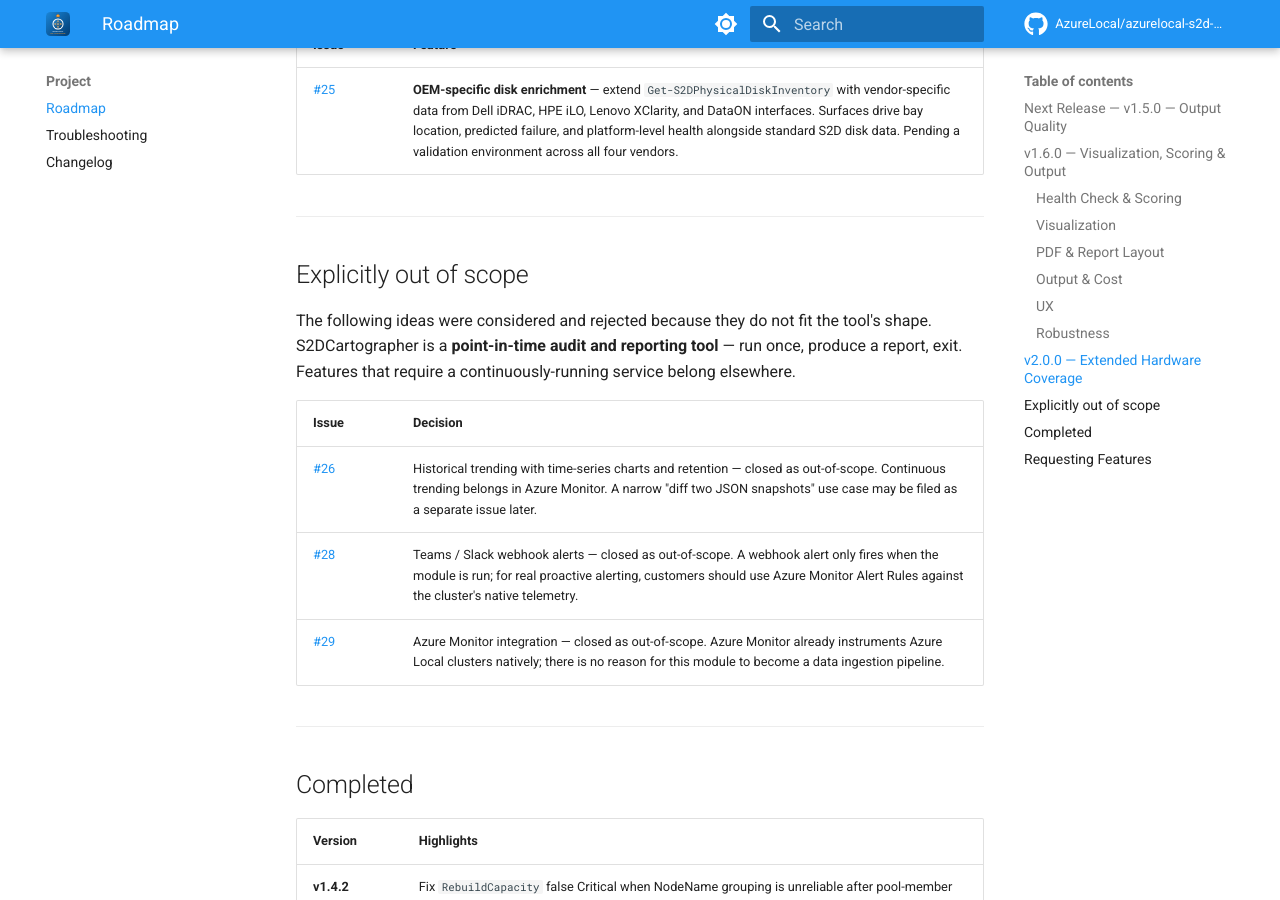
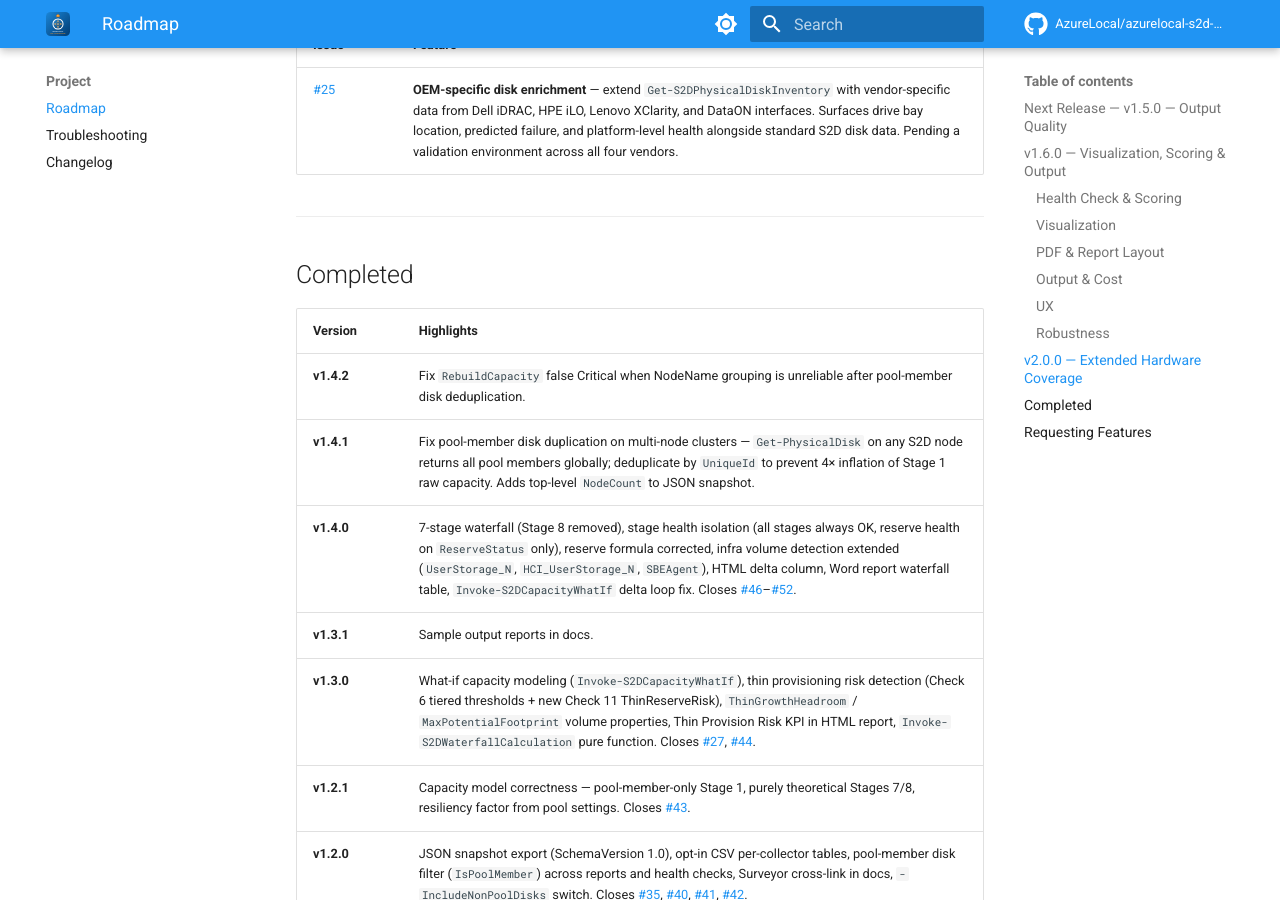
Before and after one commit to AzureLocal/azurelocal-S2DCartographer, an MkDocs documentation site: the page built from docs/project/roadmap.md, in a window 1280 px wide and 900 px high, scrolled down 2730 px. Built offline with MkDocs 1.6.1 and Material for MkDocs 9.7.7, drawn with Linux system fonts in a browser that asks for light colours; comment, search, counter and statistics services are not loaded.

Commit message:
docs(roadmap): remove Explicitly out of scope section
Co-Authored-By: Claude Sonnet 4.6 <noreply@anthropic.com>

```diff
--- a/docs/project/roadmap.md
+++ b/docs/project/roadmap.md
@@ -76,18 +76,6 @@ Feature uplift covering interactive diagrams, graduated health check scoring, PD
 
 ---
 
-## Explicitly out of scope
-
-The following ideas were considered and rejected because they do not fit the tool's shape. S2DCartographer is a **point-in-time audit and reporting tool** — run once, produce a report, exit. Features that require a continuously-running service belong elsewhere.
-
-| Issue | Decision |
-| --- | --- |
-| [#26](https://github.com/AzureLocal/azurelocal-s2d-cartographer/issues/26) | Historical trending with time-series charts and retention — closed as out-of-scope. Continuous trending belongs in Azure Monitor. A narrow "diff two JSON snapshots" use case may be filed as a separate issue later. |
-| [#28](https://github.com/AzureLocal/azurelocal-s2d-cartographer/issues/28) | Teams / Slack webhook alerts — closed as out-of-scope. A webhook alert only fires when the module is run; for real proactive alerting, customers should use Azure Monitor Alert Rules against the cluster's native telemetry. |
-| [#29](https://github.com/AzureLocal/azurelocal-s2d-cartographer/issues/29) | Azure Monitor integration — closed as out-of-scope. Azure Monitor already instruments Azure Local clusters natively; there is no reason for this module to become a data ingestion pipeline. |
-
----
-
 ## Completed
 
 | Version | Highlights |
```
